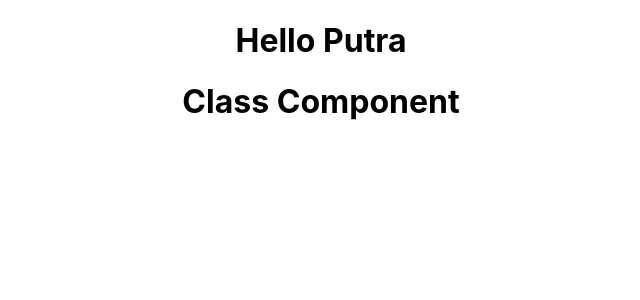
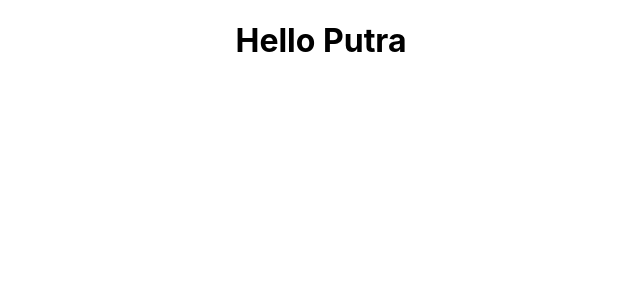
Before and after one commit to putraism/hello-world, a React (Create React App) app: page / in a window 1280 px wide. Shown: the top 300 px of the page, without its empty margins (319-959 px from the left). Built offline with nearby package versions, Linux system fonts and the light colour scheme.

Commit message:
Hello Component

```diff
--- a/src/App.js
+++ b/src/App.js
@@ -2,12 +2,14 @@
 import './App.css';
 import MyComponent from './components/Greet';
 import Welcome from './components/Welcome';
+import Hello from './components/Hello';
 
 function App() {
   return (
     <div className="App">
-      <MyComponent/>
-      <Welcome/>
+      {/* <MyComponent/> */}
+      {/* <Welcome/> */}
+      <Hello/>
     </div>
   );
 }
--- a/src/components/Greet.js
+++ b/src/components/Greet.js
@@ -1,4 +1,4 @@
-import Reach from 'react';
+import React from 'react';
 
 const Greet = () => <h1>Hello Putra</h1>
 
--- /dev/null
+++ b/src/components/Hello.js
@@ -0,0 +1,12 @@
+import React from 'react'
+
+const Hello = () => {
+  // return (
+  //   <div className="dummyClass">
+  //     <h1>Hello Putra</h1>
+  //   </div>
+  // )
+  return React.createElement('div',{id: 'hello', className: 'dummyClass'}, React.createElement('h1', null, 'Hello Putra'))
+}
+
+export default Hello
```
